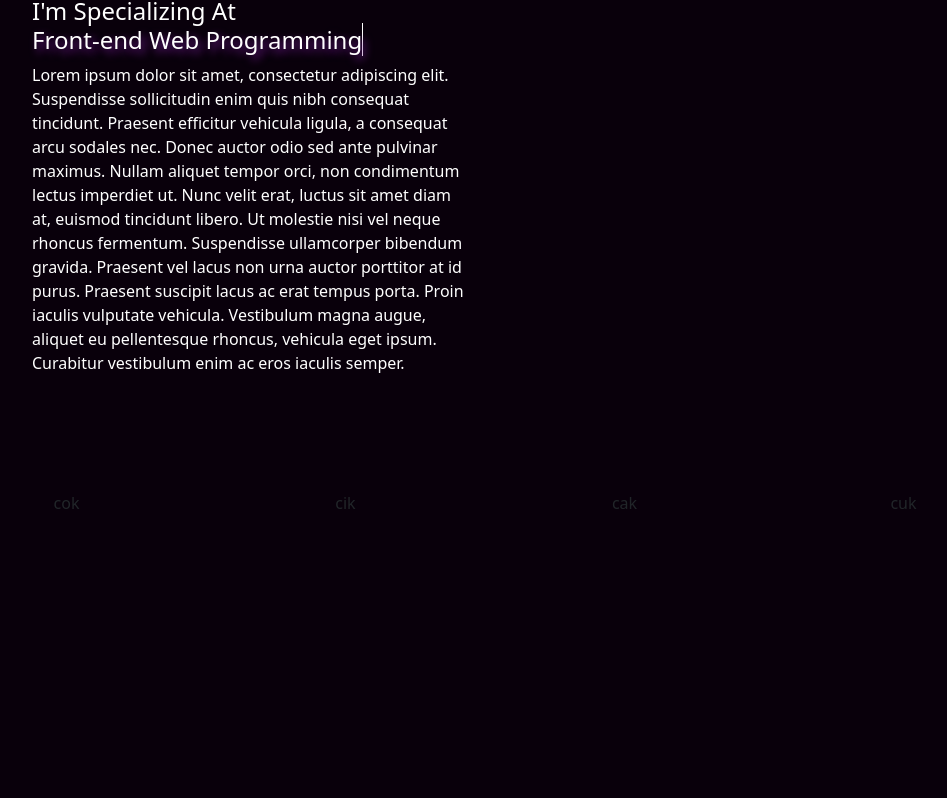
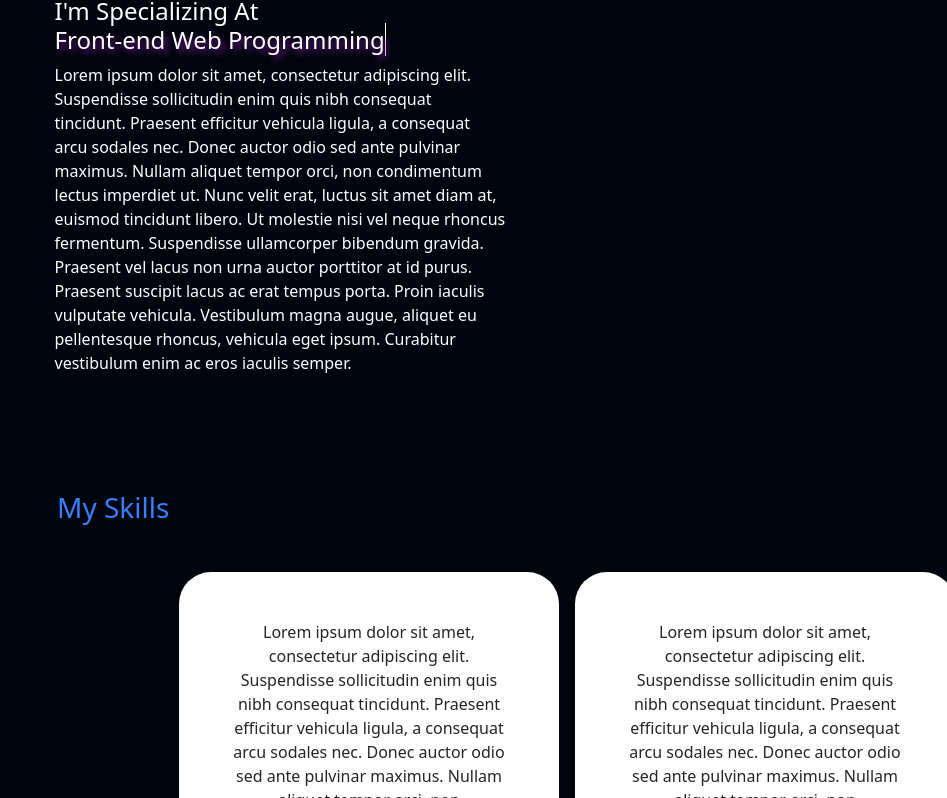
Before and after one commit to aldosiregar/cv_website, a plain HTML site: page index.html in a window 1280 px wide. Shown: the part 239-1037 px from the top of the page, without its empty margins (73-1020 px from the left). Before the commit the page ends 900 px from the top, so only its background shows below. Drawn offline with nearby package versions, Linux system fonts and the light colour scheme; a script that the page names is missing.

Commit message:
new skill content and fixing layout

```diff
--- a/css/style/style.css
+++ b/css/style/style.css
@@ -3,7 +3,7 @@
 }
 
 body {
-    background-color: #09000b;
+    background-color: #00040c;
 }
 
 .particlePosition{
@@ -14,9 +14,9 @@ body {
 }
 
 .nameEmphasize{
-    text-shadow: 4px 4px 8px rgba(113,28,145,1);
+    text-shadow: 4px 4px 6px rgba(113,28,145,1);
 }
 
 .nameIntro{
-    color: 	#0abdc6;
+    color: 	#377fff;
 }
--- a/index.html
+++ b/index.html
@@ -14,8 +14,9 @@
 
     <!-- main section -->
     <section class="introContent">
-        <div class="container justify-content-center row row-gap-2">
-            <div class="text-center text-lg-start col-md-5 col-12">
+        <div class="container">
+            <div class="justify-content-center row column-gap-2">
+                <div class="text-center text-md-start col-md-5 col-11 container">
                     <h5 class="text-white-50">Hi, I'm</h5>
                     <h1 class="mt-2 mb-2 nameIntro">Muhammad Aldora Fausta</h1>
                     <h4>
@@ -31,26 +32,50 @@
                     </p>
                 </div>
 
-            <div class="col-5 d-none d-md-block">
+                <div class="col-5 d-none d-md-block container">
 
+                </div>
             </div>
         </div>
     </section>
 
     <!-- introduction section-->
     <section class="mainContent">
-        <div class="container row justify-content-center text-center">
-            <div class="col-sm-3">
-                <p class="text-lg">cok</p>
+        <div class="container justify-content-center">
+            <h3 class="nameIntro centering mt-5 mb-4 m-auto m-md-5">My Skills</h3>
         </div>
-            <div class="col-sm-3">
-                <p class="text-lg">cik</p>
+        <div class="container text-center">
+            <div class="row justify-content-center gap-3">
+                <div class="p-5 bg-white col-11 col-md-4 rounded-5">
+                    <div>
+
                     </div>
-            <div class="col-sm-3">
-                <p class="text-lg">cak</p>
+                    <div>
+                        <p>
+                            Lorem ipsum dolor sit amet, consectetur adipiscing elit. Suspendisse sollicitudin enim quis nibh consequat tincidunt. Praesent efficitur vehicula ligula, a consequat arcu sodales nec. Donec auctor odio sed ante pulvinar maximus. Nullam aliquet tempor orci, non condimentum lectus imperdiet ut. Nunc velit erat, luctus sit amet diam at, euismod tincidunt libero. Ut molestie nisi vel neque rhoncus fermentum. Suspendisse ullamcorper bibendum gravida. Praesent vel lacus non urna auctor porttitor at id purus. Praesent suscipit lacus ac erat tempus porta. Proin iaculis vulputate vehicula. Vestibulum magna augue,
+                        </p>
                     </div>
-            <div class="col-sm-3">
-                <p class="text-lg">cuk</p>
+                </div>
+                <div class="p-5 bg-white col-11 col-md-4 rounded-5">
+                    <div>
+
+                    </div>
+                    <div>
+                        <p>
+                            Lorem ipsum dolor sit amet, consectetur adipiscing elit. Suspendisse sollicitudin enim quis nibh consequat tincidunt. Praesent efficitur vehicula ligula, a consequat arcu sodales nec. Donec auctor odio sed ante pulvinar maximus. Nullam aliquet tempor orci, non condimentum lectus imperdiet ut. Nunc velit erat, luctus sit amet diam at, euismod tincidunt libero. Ut molestie nisi vel neque rhoncus fermentum. Suspendisse ullamcorper bibendum gravida. Praesent vel lacus non urna auctor porttitor at id purus. Praesent suscipit lacus ac erat tempus porta. Proin iaculis vulputate vehicula. Vestibulum magna augue,
+                        </p>
+                    </div>
+                </div>
+                <div class="p-5 bg-white col-11 col-md-4 rounded-5">
+                    <div>
+
+                    </div>
+                    <div>
+                        <p>
+                            Lorem ipsum dolor sit amet, consectetur adipiscing elit. Suspendisse sollicitudin enim quis nibh consequat tincidunt. Praesent efficitur vehicula ligula, a consequat arcu sodales nec. Donec auctor odio sed ante pulvinar maximus. Nullam aliquet tempor orci, non condimentum lectus imperdiet ut. Nunc velit erat, luctus sit amet diam at, euismod tincidunt libero. Ut molestie nisi vel neque rhoncus fermentum. Suspendisse ullamcorper bibendum gravida. Praesent vel lacus non urna auctor porttitor at id purus. Praesent suscipit lacus ac erat tempus porta. Proin iaculis vulputate vehicula. Vestibulum magna augue,
+                        </p>
+                    </div>
+                </div>
             </div>
         </div>
     </section>
```
Lines whose indentation alone changed are shown as unchanged.
